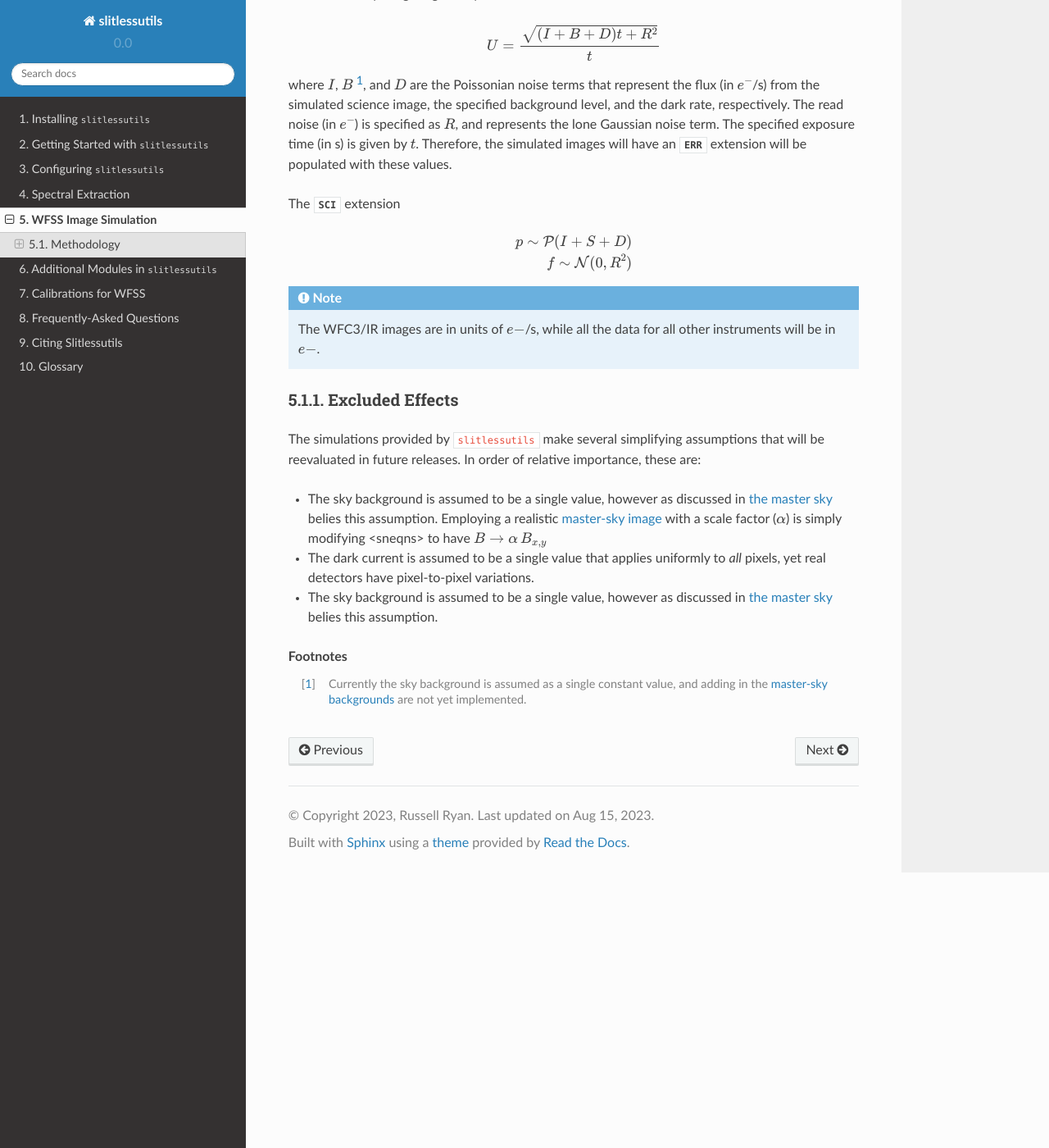
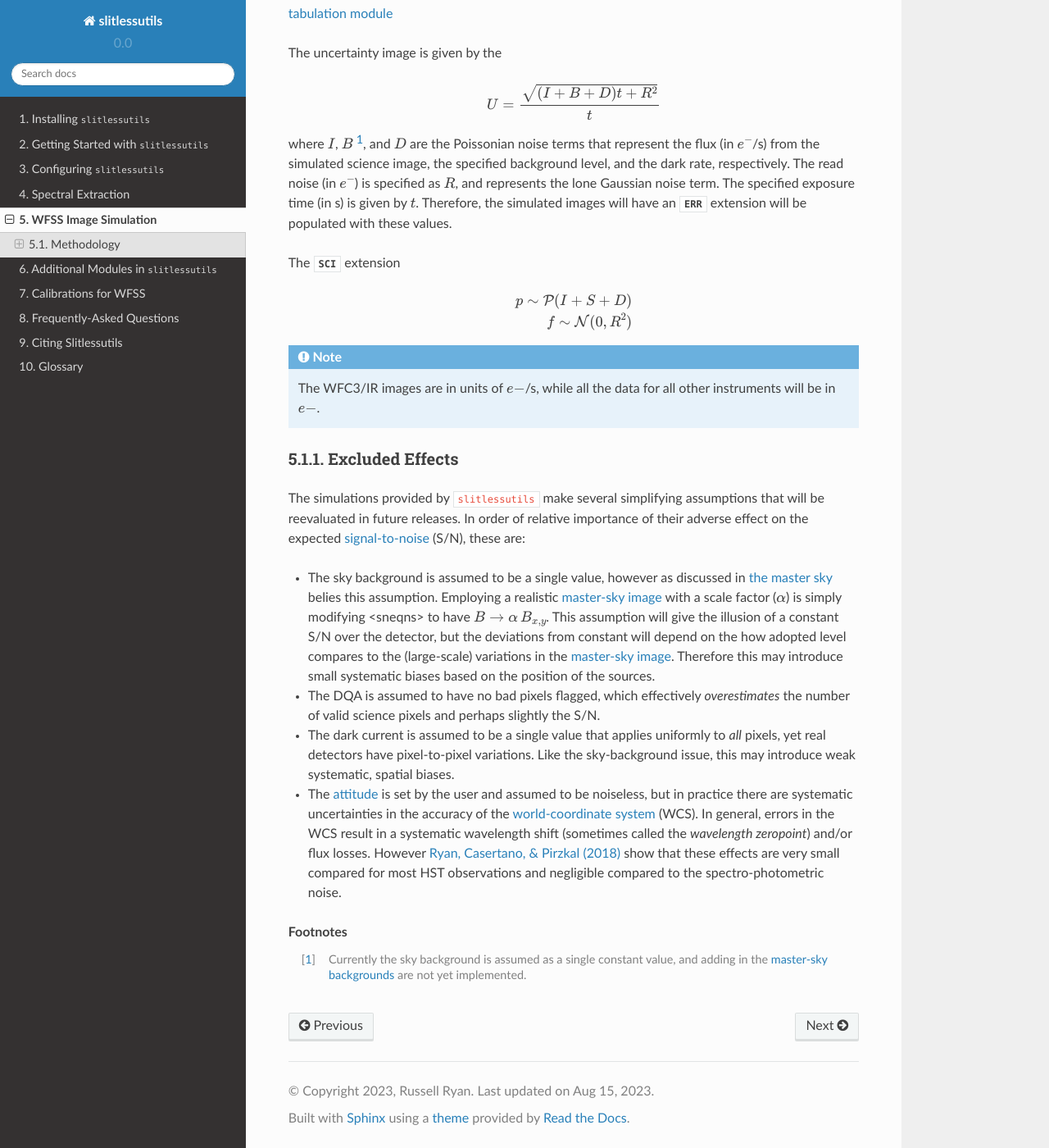
Before and after one commit to spacetelescope/slitlessutils, a Sphinx documentation site: the page built from docs/simulation.rst, in a window 1280 px wide and 1400 px high, scrolled down 559 px. Shown: the whole window at 82% size. Built offline with Sphinx 7.4.7 and the Read the Docs theme 2.0.0, drawn with Linux system fonts in a browser that asks for light colours; some of the changed text lies outside the part shown.

Commit message:
continue writing simulation

```diff
--- a/docs/simulation.rst
+++ b/docs/simulation.rst
@@ -8,7 +8,12 @@ Methodology
 -----------
 
 
-The current implementation will *only* simulate the signal from the sources, while including noise from many effects.
+The current implementation will *only* simulate the signal from the sources, while including noise from many effects.  To simulate an image
+
+
+
+#. Tabulate the WFSS image with the :doc:`tabulation module <tabulation>`
+#. Initialize noiseless science and uncertainty images
 
 
 .. list-table:: Simulation Parameters
@@ -67,14 +72,15 @@ The `SCI` extension
 Excluded Effects
 ^^^^^^^^^^^^^^^^
 
-The simulations provided by ``slitlessutils`` make several simplifying assumptions that will be reevaluated in future releases.  In order of relative importance, these are:
+The simulations provided by ``slitlessutils`` make several simplifying assumptions that will be reevaluated in future releases.  In order of relative importance of their adverse effect on the expected :term:`signal-to-noise` (S/N), these are:
 
-* The sky background is assumed to be a single value, however as discussed in :doc:`the master sky <background>` belies this assumption.  Employing a realistic :term:`master-sky image` with a scale factor (:math:`\alpha`) is simply modifying :ref:`<sneqns>` to have :math:`B\rightarrow \alpha\,B_{x,y}`
+* The sky background is assumed to be a single value, however as discussed in :doc:`the master sky <background>` belies this assumption.  Employing a realistic :term:`master-sky image` with a scale factor (:math:`\alpha`) is simply modifying :ref:`<sneqns>` to have :math:`B\rightarrow \alpha\,B_{x,y}`.  This assumption will give the illusion of a constant S/N over the detector, but the deviations from constant will depend on the how adopted level compares to the (large-scale) variations in the :term:`master-sky image`. Therefore this may introduce small systematic biases based on the position of the sources.
 
-* The dark current is assumed to be a single value that applies uniformly to *all* pixels, yet real detectors have pixel-to-pixel variations.
+* The DQA is assumed to have no bad pixels flagged, which effectively *overestimates* the number of valid science pixels and perhaps slightly the S/N.
 
-* The sky background is assumed to be a single value, however as discussed in :doc:`the master sky <background>` belies this assumption.
+* The dark current is assumed to be a single value that applies uniformly to *all* pixels, yet real detectors have pixel-to-pixel variations.  Like the sky-background issue, this may introduce weak systematic, spatial biases.
 
+* The :term:`attitude` is set by the user and assumed to be noiseless, but in practice there are systematic uncertainties in the accuracy of the :term:`world-coordinate system` (WCS).  In general, errors in the WCS result in a systematic wavelength shift (sometimes called the *wavelength zeropoint*) and/or flux losses.  However `Ryan, Casertano, & Pirzkal (2018) <https://ui.adsabs.harvard.edu/abs/2018PASP..130c4501R/abstract>`_ show that these effects are very small compared for most HST observations and negligible compared to the spectro-photometric noise.
 
 
 .. rubric:: Footnotes
```
Also changed, not shown: docs/glossary.rst (+10 -0 lines).
